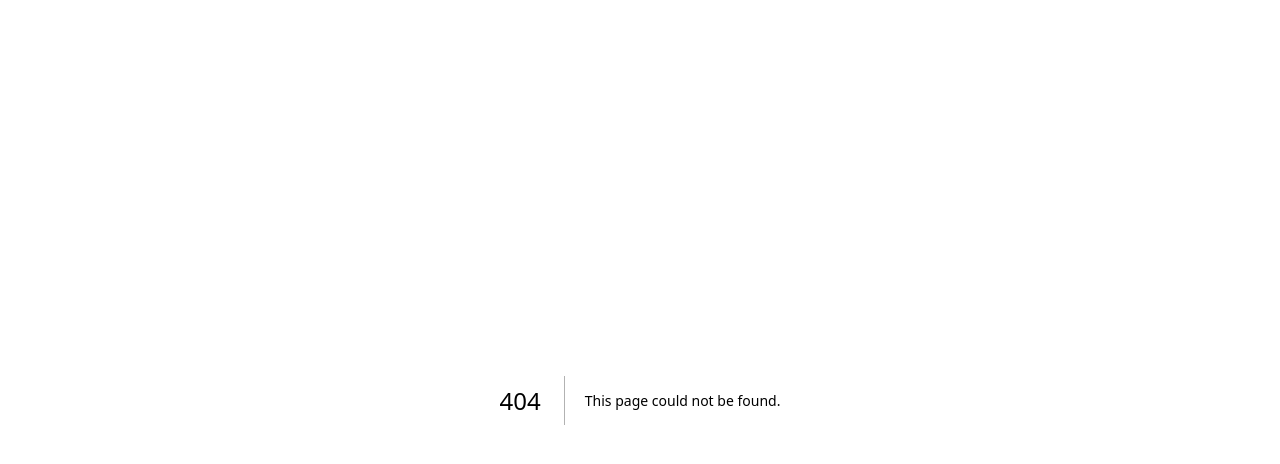
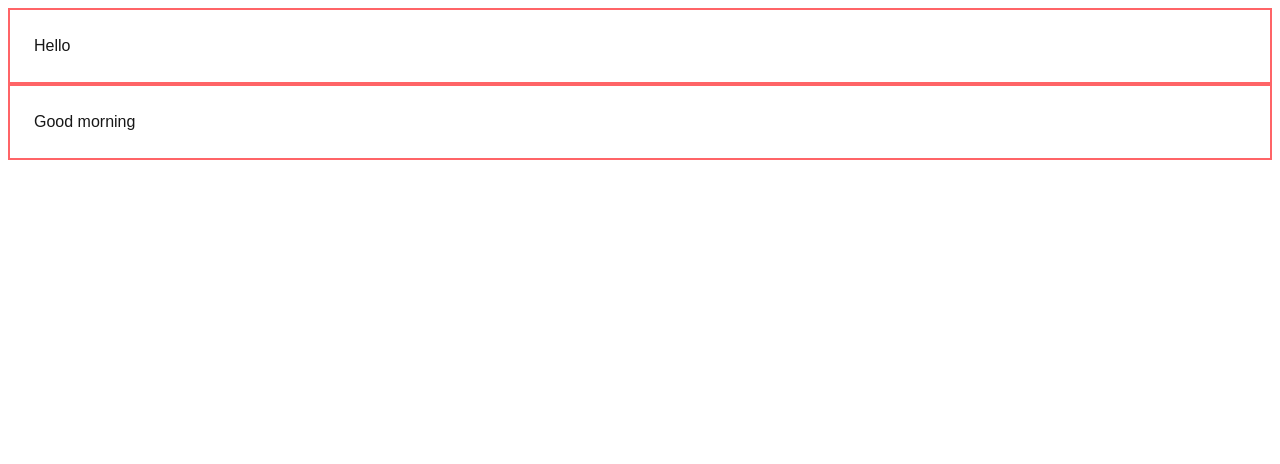
Before and after one commit to casderooij/lang-stack, a Next.js app: page /stacks/1 in a window 1280 px wide. Before the commit this address had no page. Shown: the top 464 px of the page. Built offline with nearby package versions, Linux system fonts and the light colour scheme.

Commit message:
add card stack components

```diff
--- a/app/layout.tsx
+++ b/app/layout.tsx
@@ -27,7 +27,7 @@ export default function RootLayout({
       <body
         className={`${geistSans.variable} ${geistMono.variable} antialiased`}
       >
-        {children}
+        <main className="p-2">{children}</main>
       </body>
     </html>
   )
--- a/app/page.tsx
+++ b/app/page.tsx
@@ -2,8 +2,8 @@ import { Stacks } from '@/components/stacks'
 
 export default function Home() {
   return (
-    <main className="p-2">
+    <div>
       <Stacks />
-    </main>
+    </div>
   )
 }
--- /dev/null
+++ b/app/stacks/[stackId]/page.tsx
@@ -0,0 +1,23 @@
+import { CardList } from '@/components/cardList'
+import { Card } from '@/types'
+import { readFileSync } from 'fs'
+import { join } from 'path'
+
+function getCardsInStack(stackId: string) {
+  const filePath = join(process.cwd(), 'data', 'cards.json')
+  const data = readFileSync(filePath, 'utf-8')
+  const allCards: Card[] = JSON.parse(data)
+  return allCards.filter((c) => c.stackId === stackId)
+}
+
+export default async function Page({
+  params,
+}: {
+  params: Promise<{ stackId: string }>
+}) {
+  const { stackId } = await params
+
+  const cards = getCardsInStack(stackId)
+
+  return <CardList cards={cards} />
+}
--- /dev/null
+++ b/components/cardList.tsx
@@ -0,0 +1,16 @@
+import type { Card } from '@/types'
+import { PromptCard } from './promptCard'
+
+interface CardListProps {
+  cards: Card[]
+}
+
+export function CardList({ cards }: CardListProps) {
+  return (
+    <div>
+      {cards.map((card) => (
+        <PromptCard key={card.id} card={card} />
+      ))}
+    </div>
+  )
+}
--- /dev/null
+++ b/components/promptCard.tsx
@@ -0,0 +1,11 @@
+import type { Card } from '@/types'
+
+interface PromptCardProps {
+  card: Card
+}
+
+export function PromptCard({ card }: PromptCardProps) {
+  return (
+    <div className="border-2 border-red-400 bg-white p-6">{card.prompt}</div>
+  )
+}
--- a/components/stacks.tsx
+++ b/components/stacks.tsx
@@ -1,5 +1,6 @@
 import { Stack } from '@/types'
 import { readFileSync } from 'fs'
+import Link from 'next/link'
 import { join } from 'path'
 
 function getStacks() {
@@ -20,7 +21,9 @@ export function Stacks() {
       <h2>Stacks</h2>
       <ul>
         {stacks.map((stack) => (
-          <li key={stack.id}>{stack.name}</li>
+          <li key={stack.id}>
+            <Link href={`/stacks/${stack.id}`}>{stack.name}</Link>
+          </li>
         ))}
       </ul>
     </div>
--- a/data/cards.json
+++ b/data/cards.json
@@ -2,19 +2,19 @@
   {
     "id": "c1",
     "stackId": "1",
-    "question": "Hello",
+    "prompt": "Hello",
     "answer": "Hallo"
   },
   {
     "id": "c2",
     "stackId": "1",
-    "question": "Good morning",
+    "prompt": "Good morning",
     "answer": "Guten Morgen"
   },
   {
     "id": "c3",
     "stackId": "2",
-    "question": "Water",
+    "prompt": "Water",
     "answer": "Wasser"
   }
 ]
```
